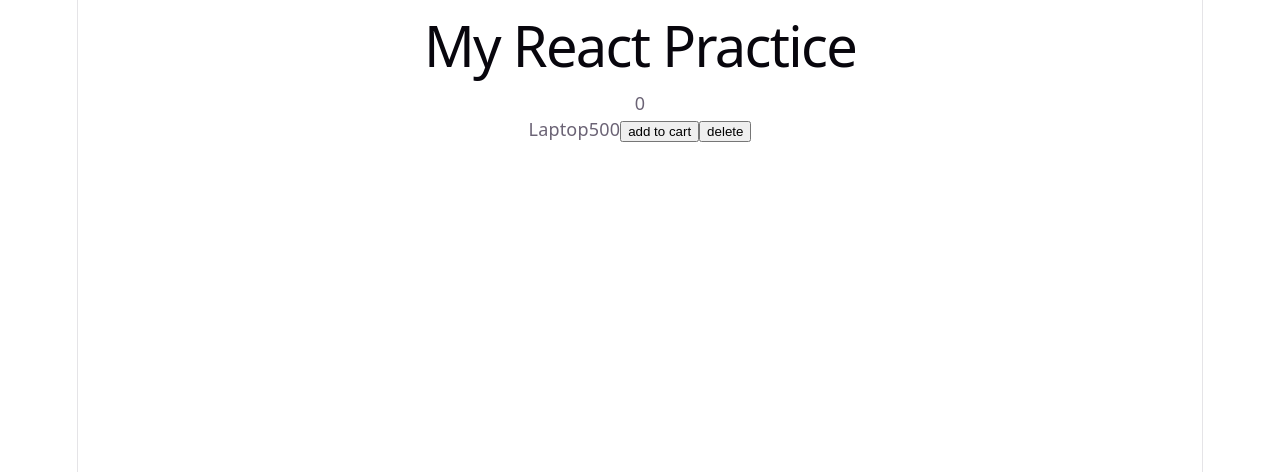
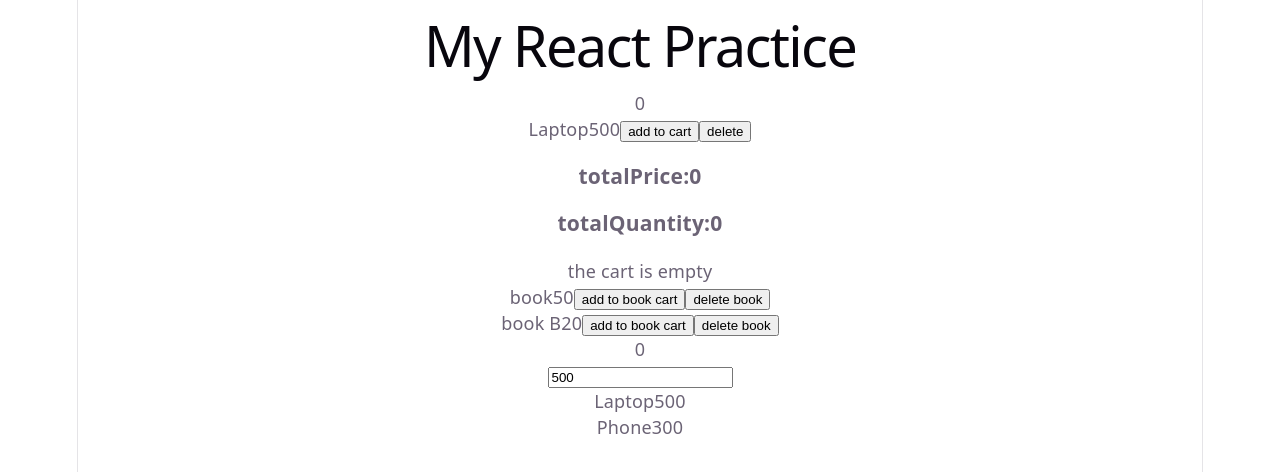
Before and after one commit to abujafargraphic/reractshoppingCart, a React (Vite) app: page / in a window 1280 px wide. Shown: the top 472 px of the page. Built offline with nearby package versions, Linux system fonts and the light colour scheme.

Commit message:
form editing

```diff
--- a/src/App.jsx
+++ b/src/App.jsx
@@ -2,7 +2,12 @@ import { useState , useEffect} from 'react';
 import { CartContext } from './CartContext';
 import './App.css';
 import Cart from './Cart';
+import Book from './Book';
+import Store from './Store';
+import Items from './Items';
+
 import Product from './Product';
+import { bookContext } from './BookContext';
 function App() {
       const [cart, setCart] = useState(() => {
         const savedCart = localStorage.getItem("carts");
@@ -14,12 +19,28 @@ function App() {
         localStorage.setItem("carts", JSON.stringify(cart));
     }, [cart]);
 
+    const [book, Setbook] = useState(() => {
+      const savedBook = localStorage.getItem("books")
+      return savedBook ? JSON.parse(savedBook): [];
+    })
+
+
+    useEffect(() => {
+     localStorage.setItem("books", JSON.stringify(book))
+    },[book])
   return(
+    <>
+    <bookContext.Provider value={{book, Setbook}}>
     <CartContext.Provider value={{cart, setCart}}>
   <h1>My React Practice</h1>
   <Cart/>
   <Product/>
 </CartContext.Provider>
+<Book/>
+<Store/>
+</bookContext.Provider>
+<Items/>
+  </>
   )
 }
 
--- /dev/null
+++ b/src/Book.jsx
@@ -0,0 +1,87 @@
+import { useContext } from "react";
+import { bookContext } from "./BookContext";
+
+
+function Book(){
+  let {book, Setbook} = useContext(bookContext)
+
+  function reducebookQuantity(id){
+  console.log("Item received:", id);
+
+    Setbook(prev =>
+
+      {
+
+        const findItem = prev.find(item =>  item.id === id);
+     if(findItem.quantity === 1){
+      return prev.filter(item => item.id !== id)
+     }
+     return prev.map(foundObject => {
+
+          return foundObject.id === id
+
+         ? {...foundObject, quantity: foundObject.quantity - 1}
+        : foundObject
+     })
+
+   } )
+  };
+
+  let totalPrice = book.reduce((total, item) => {
+    return total + item.price * item.quantity
+}, 0);
+
+
+  let totalQuantity = book.reduce((total, item) => {
+    return total +  item.quantity
+}, 0);
+console.log(totalQuantity)
+
+ function deleteBook(id){
+    Setbook(prev => prev.filter(item => item.id !== id))
+ }
+
+ function clearBookCart(){
+
+    Setbook([])
+
+
+}
+  return(
+    <div>
+      {
+        book.map(item =>
+          <div key={item.id}>
+            <span>{item.name}</span>
+            <span>{item.price}</span>
+            <span>{item.quantity}</span>
+            <span>subtotal: {item.price * item.quantity}</span>
+
+
+      <button onClick={ () => reducebookQuantity(item.id)}>reduce book</button>
+      <button onClick={ () => clearBookCart(item.id)}>clear bookCart</button>
+
+
+          </div>
+        )
+      }
+      <h3>totalPrice:{totalPrice}</h3>
+      <h3>totalQuantity:{totalQuantity}</h3>
+
+      {
+        book.length > 0 &&
+        <span>cart:{book.length}</span>
+      }
+             {
+       totalQuantity === 0 &&
+    <span>the cart is empty</span>
+}
+           {
+       totalQuantity > 0 &&
+    <span>you have {totalQuantity} books in your cart</span>
+}
+    </div>
+  )
+}
+
+export default Book;
--- /dev/null
+++ b/src/BookContext.jsx
@@ -0,0 +1,3 @@
+import { createContext } from "react";
+
+ export const bookContext = createContext();
--- /dev/null
+++ b/src/Items.jsx
@@ -0,0 +1,31 @@
+import { useState } from "react"
+
+function Items(){
+     const [products, setProducts] = useState([
+  { id: 1, name: "Laptop", price: 500 },
+  { id: 2, name: "Phone", price: 300 }
+]);
+    return(
+            <div>
+           <input
+  value={products[0].price}
+  onChange={(e) =>
+    setProducts(prev =>
+      prev.map(item =>
+        item.id === 1
+          ? { ...item, price: Number(e.target.value) }
+          : item
+      )
+    )
+  }
+/>        {  products.map(item => {
+            return <div key={item.id}>  <span>{item.name}</span>
+                <span>{item.price}</span>
+                 </div>
+        })
+     }
+    </div>
+    )
+}
+
+export default Items;
--- /dev/null
+++ b/src/Store.jsx
@@ -0,0 +1,67 @@
+import { useContext } from "react";
+import { bookContext } from "./BookContext";
+
+
+function Store(){
+    const {book, Setbook} = useContext(bookContext)
+const bookStore = [
+    {   id: 1,
+        name: "book",
+        price: 50
+
+
+    },
+
+
+  { id: 2,
+    name: "book B",
+     price: 20}
+
+];
+
+function addBook(item){
+    Setbook(prev => {
+        console.log("Current cart:", prev);
+  const ExistingItem = prev.find(product => {
+     return product.id === item.id })
+   if(ExistingItem){
+    return prev.map( product => {
+     return product.id === item.id ? {...product, quantity: product.quantity + 1 }
+      : product;
+    })
+   }
+     return [...prev , {...item, quantity: 1}]
+
+    }
+    )
+
+};
+
+
+
+     return(<div>
+        {
+            bookStore.map(item =>
+               <div key={item.id}>
+                    <span>{item.name}</span>
+                    <span>{item.price}</span>
+                    <button onClick={ () => addBook(item)}>add to book cart</button>
+                    <button onClick={ () => deleteBook(item.id)}>delete book</button>
+
+
+
+
+                </div>
+
+             )
+        }
+        {
+                    <span>{book.length}</span>
+
+        }
+
+     </div>
+     )
+}
+
+export default Store;
```
